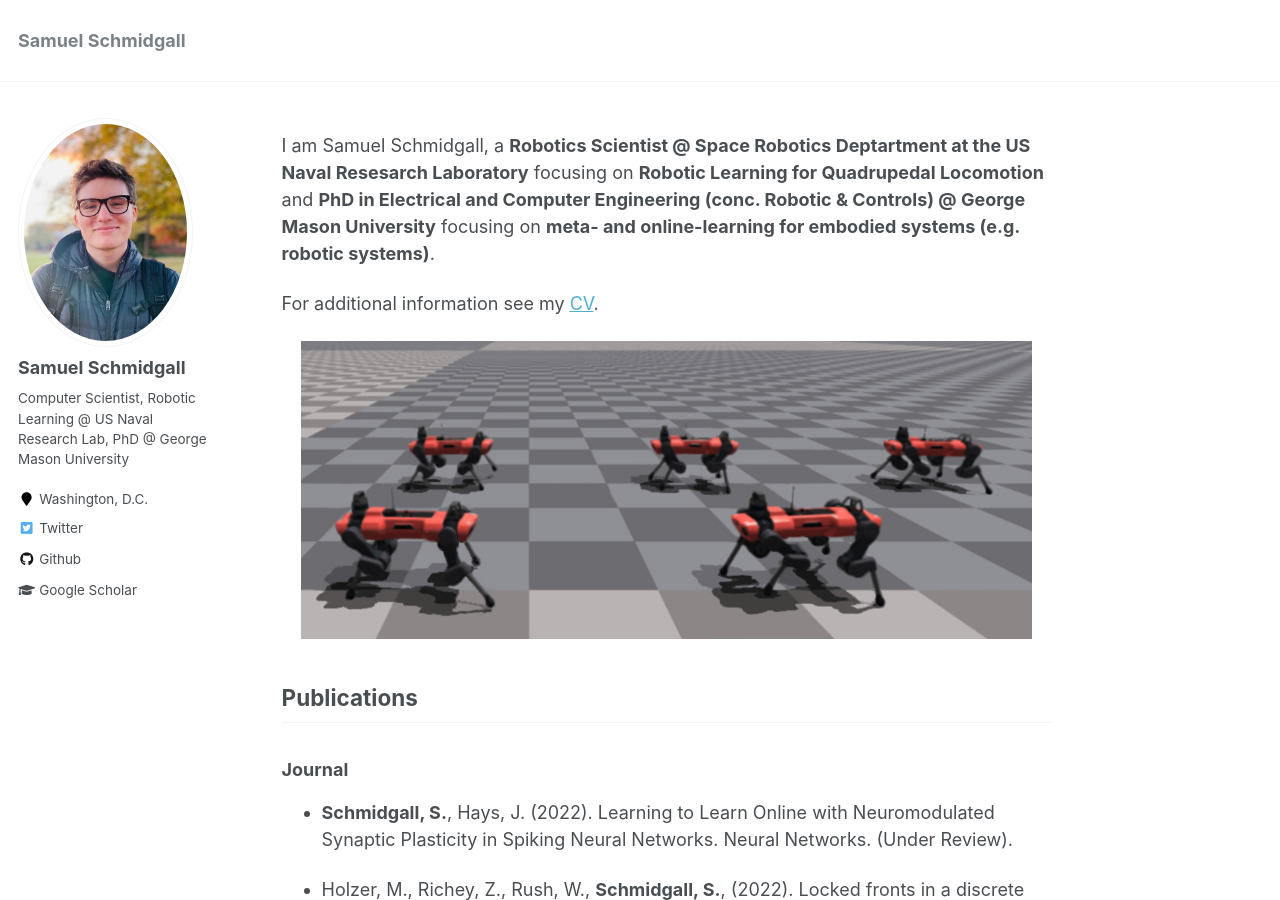
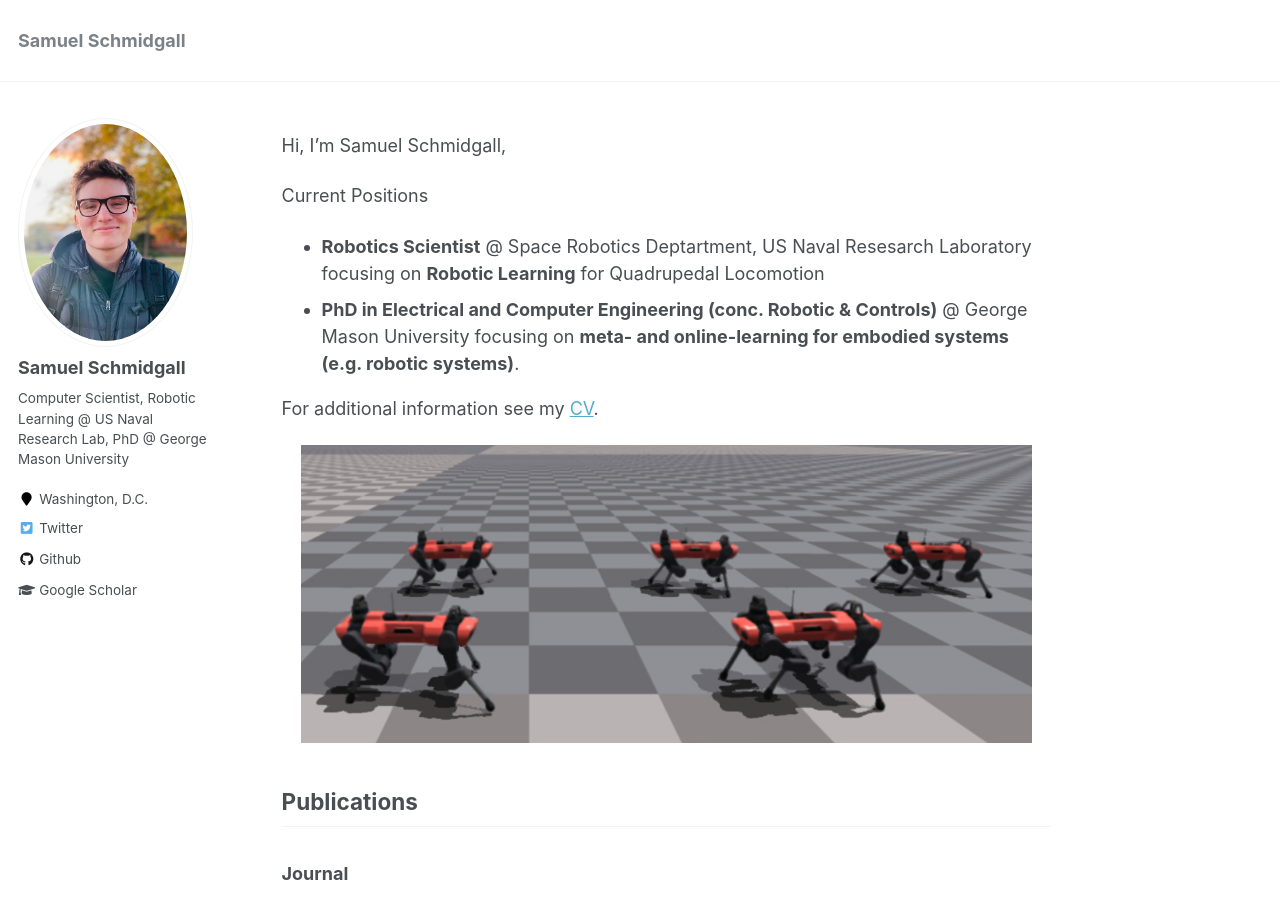
Before and after one commit to SamuelSchmidgall/SamuelSchmidgall.github.io, a Jekyll site: the page built from _pages/about.md, in a window 1280 px wide and 900 px high. Built offline with Jekyll 4.4.1, drawn with Linux system fonts in a browser that asks for light colours.

Commit message:
Update about.md

```diff
--- a/_pages/about.md
+++ b/_pages/about.md
@@ -8,12 +8,11 @@ redirect_from:
   - /about.html
 ---
 
-I am Samuel Schmidgall, a **Robotics Scientist @ Space Robotics
-Deptartment at
-the US Naval Resesarch Laboratory** focusing on **Robotic Learning for
-Quadrupedal Locomotion** and **PhD in Electrical and Computer
-Engineering (conc. Robotic & Controls) @ George Mason University** focusing
-on **meta- and online-learning for embodied systems (e.g. robotic systems)**.
+Hi, I'm Samuel Schmidgall,
+
+Current Positions
+- **Robotics Scientist** @ Space Robotics Deptartment, US Naval Resesarch Laboratory focusing on **Robotic Learning** for Quadrupedal Locomotion
+-  **PhD in Electrical and Computer Engineering (conc. Robotic & Controls)** @ George Mason University focusing on **meta- and online-learning for embodied systems (e.g. robotic systems)**.
 
 
 
```
